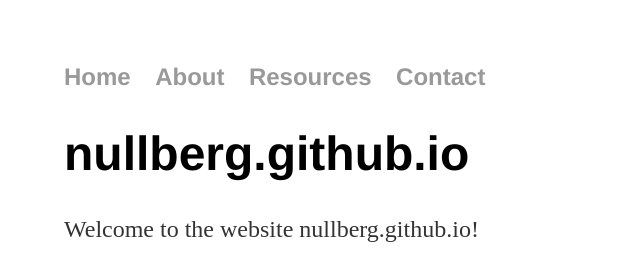
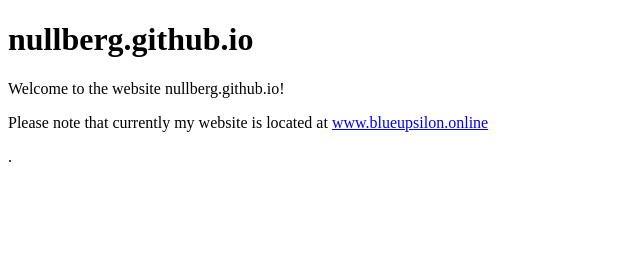
Before and after one commit to nullberg/mywebsite, a plain HTML site: page index.html in a window 1280 px wide. Shown: the whole page, without its empty margins (0-640 px from the left). Drawn offline with Linux system fonts and the light colour scheme.

Commit message:
clean-up and reference to current true address

```diff
--- a/about.html
+++ /dev/null
@@ -1,44 +0,0 @@
-<!DOCTYPE html>
-<html>
-  <head>
-    <title>About</title>
-    <!-- link to main stylesheet -->
-    <link rel="stylesheet" type="text/css" href="css/main.css">
-    <meta http-equiv="content-type" content="text/html;charset=utf-8" />
-  </head>
-  <body>
-    <nav>
-      <ul>
-	<li><a href="index.html">Home</a></li>
-	<li><a href="about.html">About</a></li>
-	<li><a href="resources.html">Resources</a></li>
-	<li><a href="contact.html">Contact</a></li>
-      </ul>
-    </nav>
-    <div class="container">
-      <div class="blurb">
-	<h1>About</h1>
-
-
-	<p>This website consists of various tools and useful information.</p>
-<!--
-	<figure id="profile_image">
-	  <p><img src="IKU_profile_image.jpg"
-		  style="width:150px;text-align:center"
-		  alt="profile image of painter IKU">
-	    <figcaption></figcaption>
-	</figure>
--->
-
-      </div><!-- /.blurb -->
-    </div><!-- /.container -->
-<!--    <footer>
-      <ul>
-	<li><a href="mailto:eskil@ullberg.biz">Email</a></li>
-	<li><a href="https://en.wikipedia.org/wiki/Ir%C3%A8ne_K:son_Ullberg">Wikipedia</a></li>
-	<li><a href="http://www.konstsafari.se/konstnar/irene-kson-ullberg/">Konstsafari</a></li>
-      </ul>
-    </footer>
--->
-  </body>
-  </html>
--- a/css/main.css
+++ /dev/null
@@ -1,59 +0,0 @@
-body {
-    margin: 60px auto;
-    width: 90%;
-}
-nav ul, footer ul {
-    font-family:'Helvetica', 'Arial', 'Sans-Serif';
-    padding: 0px;
-    list-style: none;
-    font-weight: bold;
-}
-nav ul li, footer ul li {
-    display: inline;
-    margin-right: 20px;
-}
-a {
-    text-decoration: none;
-    color: #999;
-}
-a:hover {
-    text-decoration: underline;
-}
-h1 {
-    font-size: 3em;
-    font-family:'Helvetica', 'Arial', 'Sans-Serif';
-}
-p {
-    font-size: 1.5em;
-    line-height: 1.4em;
-    color: #333;
-}
-
-li {
-    font-size: 1.5em;
-    line-height: 1.4em;
-    color: #333;
-    /*margin-left: 20px;*/
-}
-
-
-
-footer {
-    border-top: 1px solid #d5d5d5;
-    font-size: .8em;
-}
-
-ul.posts {
-    margin: 20px auto 40px;
-    font-size: 1.5em;
-}
-
-ul.posts li {
-    list-style: none;
-}
-
-/* get by ID
-#profile_image {
-    float: left;
-}
-*/
--- a/index.html
+++ b/index.html
@@ -7,20 +7,14 @@
     <meta http-equiv="content-type" content="text/html;charset=utf-8" />
   </head>
   <body>
-    <nav>
-      <ul>
-	<li><a href="index.html">Home</a></li>
-	<li><a href="about.html">About</a></li>
-	<li><a href="resources.html">Resources</a></li>
-	<li><a href="contact.html">Contact</a></li>
-      </ul>
-    </nav>
     <div class="container">
       <div class="blurb">
 	<h1>nullberg.github.io</h1>
 
 
 	<p>Welcome to the website nullberg.github.io!</p>
+
+	<p>Please note that currently my website is located at <a href="http://www.blueupsilon.online">www.blueupsilon.online</a></p>.
 <!--
 	<figure id="profile_image">
 	  <p><img src="IKU_profile_image.jpg"
```
Also changed, not shown: contact.html (deleted, +0 -44 lines), resources.html (deleted, +0 -52 lines), 1 other file.
